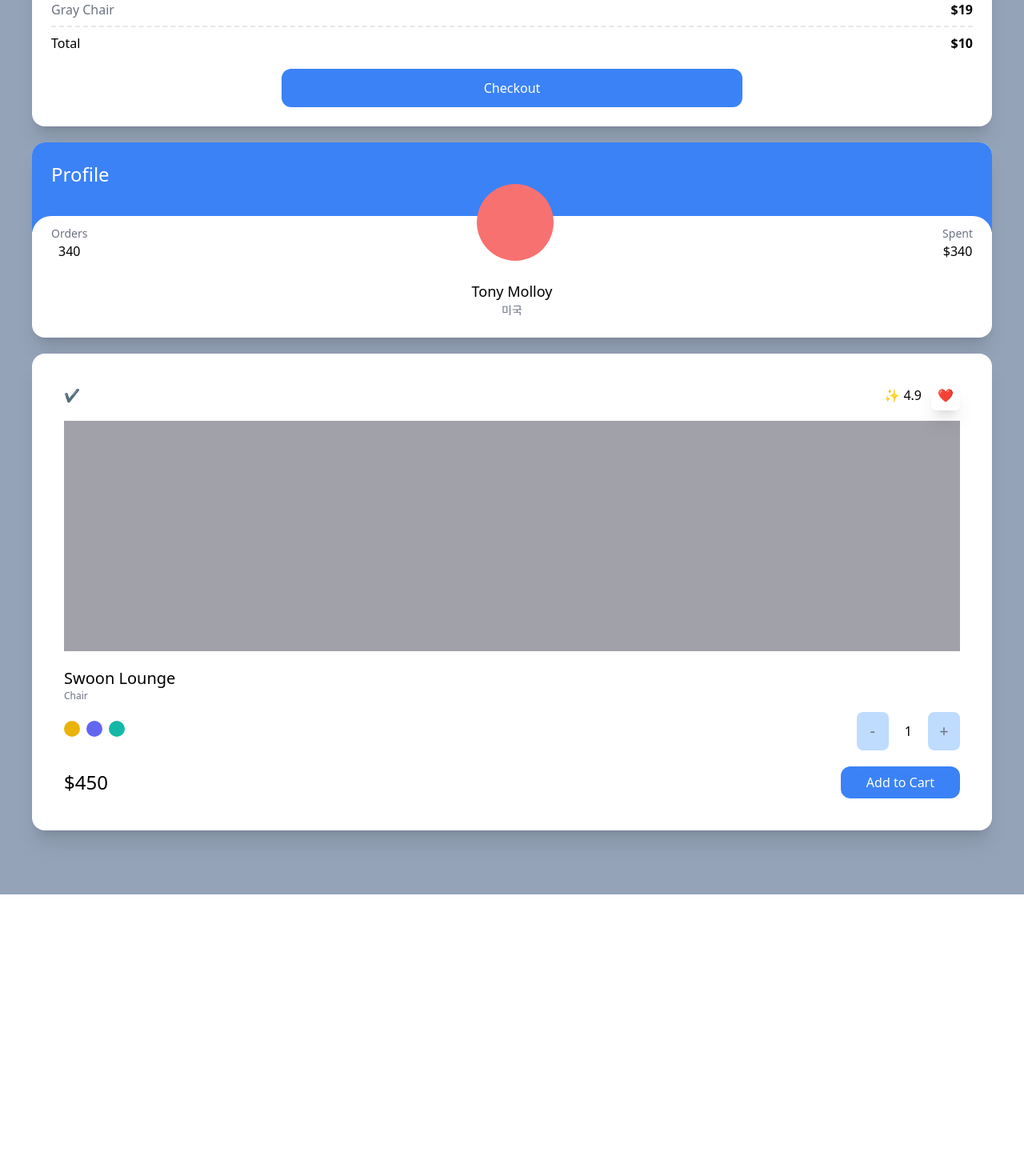
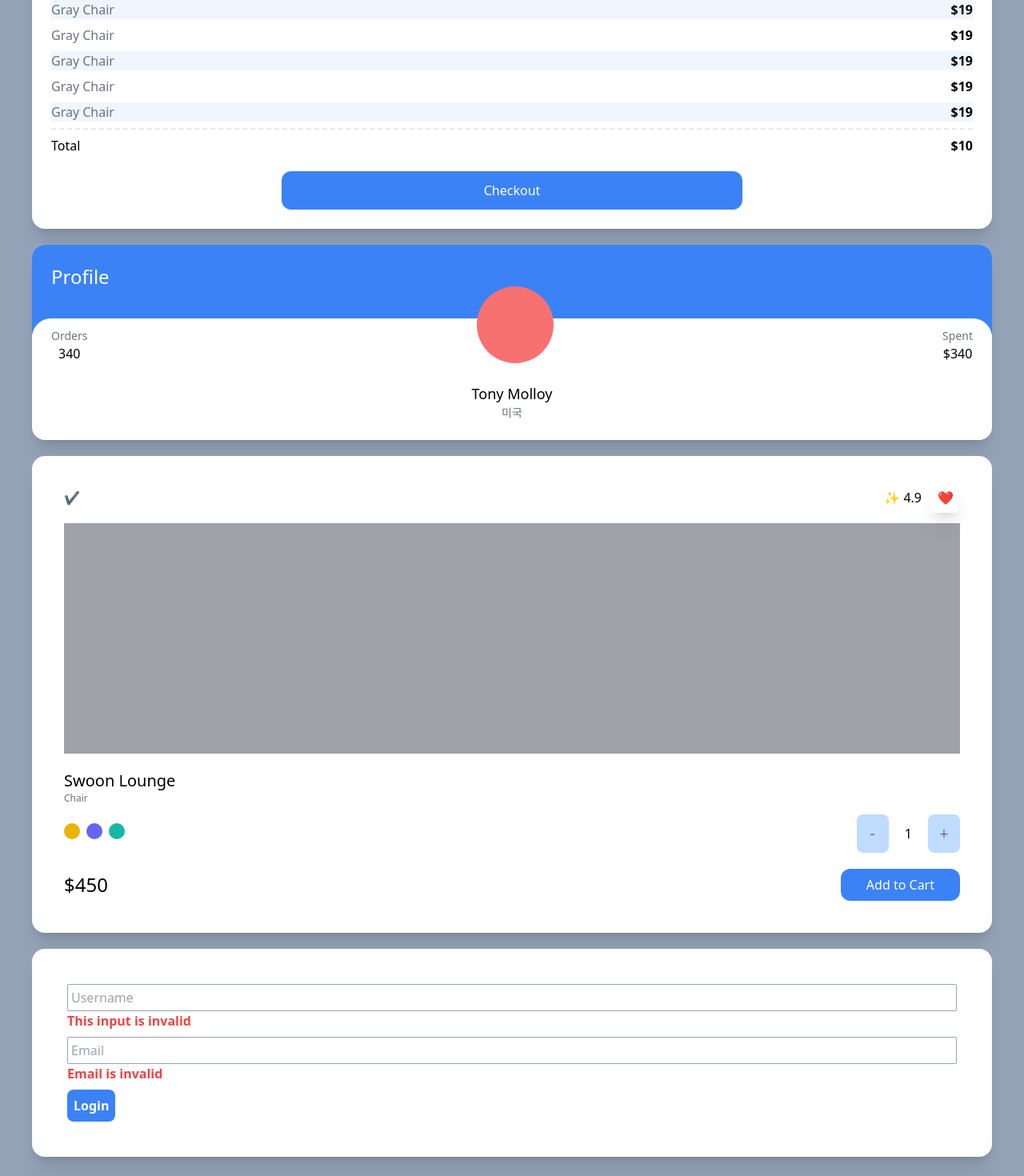
Before and after one commit to ricepotato/carrot-market, a Next.js app: page / in a window 1280 px wide. Shown: the part 140-1610 px from the top of the page at 80% size. Before the commit the page ends 1258 px from the top, so only its background shows below. Built offline with nearby package versions, Linux system fonts and the light colour scheme.

Commit message:
feat: modifiers for forms

```diff
--- a/pages/index.tsx
+++ b/pages/index.tsx
@@ -5,10 +5,14 @@ const Home: NextPage = () => {
     <div className="bg-slate-400 py-20 px-10 flex flex-col space-y-5 min-h-screen">
       <div className="bg-white p-6 rounded-2xl shadow-xl">
         <span className="font-semibold text-xl">Select Item</span>
-        <div className="flex justify-between my-2">
-          <span className="text-gray-500">Gray Chair</span>
-          <span className="font-semibold">$19</span>
-        </div>
+        <ul>
+          {[1, 2, 3, 4, 5].map((i) => (
+            <div key={i} className="flex justify-between my-2 odd:bg-blue-50">
+              <span className="text-gray-500">Gray Chair</span>
+              <span className="font-semibold">$19</span>
+            </div>
+          ))}
+        </ul>
         <div className="flex justify-between mt-2 pt-2 border-t-2 border-dashed">
           <span>Total</span>
           <span className="font-semibold">$10</span>
@@ -78,6 +82,44 @@ const Home: NextPage = () => {
           </div>
         </div>
       </div>
+      <div className="bg-white p-6 rounded-2xl shadow-xl">
+        <form className="space-y-2 p-5">
+          <div className="flex flex-col">
+            <input
+              type="text"
+              required
+              placeholder="Username"
+              className="border p-1 peer border-gray-400 rounded-sm"
+            ></input>
+            <span className="hidden peer-invalid:inline peer-invalid:text-red-500 font-semibold">
+              This input is invalid
+            </span>
+            <span className="hidden peer-valid:inline peer-valid:text-blue-500 font-semibold">
+              Awesome Username!
+            </span>
+          </div>
+          <div className="flex flex-col">
+            <input
+              type="email"
+              required
+              placeholder="Email"
+              className="border p-1 peer border-gray-400 rounded-sm"
+            ></input>
+            <span className="hidden peer-invalid:inline peer-invalid:text-red-500 font-semibold">
+              Email is invalid
+            </span>
+            <span className="hidden peer-valid:inline peer-valid:text-blue-500 font-semibold">
+              Awesome email!
+            </span>
+          </div>
+
+          <input
+            className="bg-blue-500 p-2 rounded-lg text-white font-semibold"
+            type="submit"
+            value="Login"
+          ></input>
+        </form>
+      </div>
     </div>
   );
 };
```
